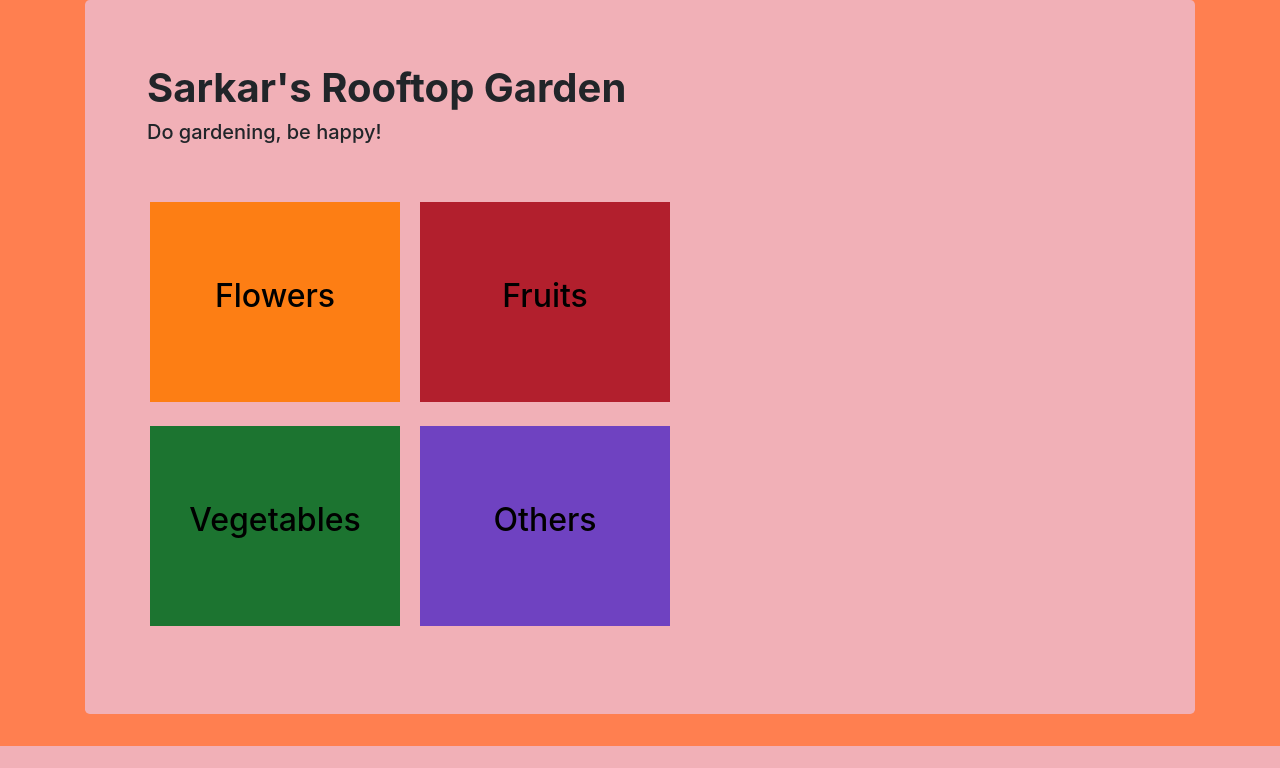
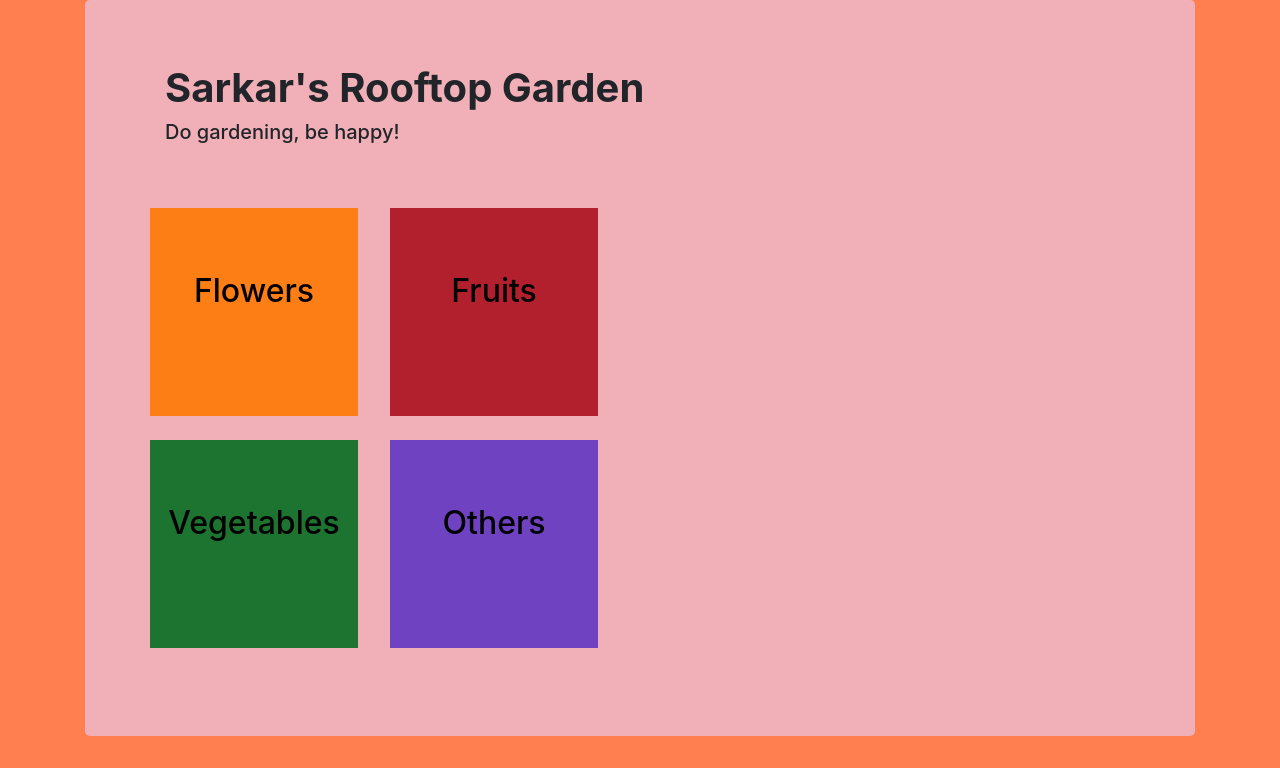
Before and after one commit to Suprove-99/sarkar_rooftop_garden, a Django app: page / in a window 1280 px wide. Shown: the part 56-824 px from the top of the page. Before the commit the page ends 802 px from the top, so only its background shows below. Run offline with Django 3.2, Linux system fonts and the light colour scheme; some libraries are stand-ins or nearby versions.

Commit message:
'px' to 'rpm'

```diff
--- a/templates/flowers.html
+++ b/templates/flowers.html
@@ -18,11 +18,12 @@
 </head>
 
 <body>
+
 <div class="jumbotron">
     <h1 style="text-align: center">Flowers</h1>
 </div>
 
-
+<div class="container-fluid">
     <div class="row">
         {% for x in object_list %}
             <div class="col col-md-3">
@@ -41,5 +42,7 @@
         {% endfor %}
     </div>
 
+</div>
+
 
 </body>
--- a/templates/home.html
+++ b/templates/home.html
@@ -3,6 +3,7 @@
 <head>
     <meta charset="UTF-8">
     <meta name="viewport" content="width=device-width, initial-scale=1.0">
+
     <title>Title</title>
     <!-- Latest compiled and minified CSS -->
     <link rel="stylesheet" href="https://maxcdn.bootstrapcdn.com/bootstrap/4.5.2/css/bootstrap.min.css">
@@ -27,23 +28,23 @@
     </ul>
 </nav>
 
+
 <div class="container ">
     <div class="jumbotron " style="background: #f1b0b7 ">
-
-        <div style="margin-left:30px ">
+        <div class="ml-5 mb-5">
             <h1><b>Sarkar's Rooftop Garden</b></h1>
             <h5> Do gardening, be happy!</h5>
         </div>
 
-        <!--------------------------------------------this shit works------------------------------------------->
-        <div class="row pb-4 pl-5 " style="column-gap: 20px; text-align: center ;padding-top: 50px ">
-            <a href="{% url 'flower' %}"><div class="column" style="background: #fd7e14; height: 200px; width: 250px;"> <h2 style="padding-top: 30%; color: black">Flowers</h2> </div></a>
-            <a href="{% url 'fruit' %}"> <div class="column" style="background: #b21f2d; height: 200px; width: 250px; alignment: bottom"><h2 style="padding-top: 30%; color: black"> Fruits</h2></div></a>
+        <!-- ----------------------------------------this shit works----------------------------------------- -->
+        <div class="row pb-4 pl-5 " style="column-gap: 2rem; text-align: center ;padding-top: 1rem ">
+            <a href="{% url 'flower' %}"><div class="column" style="background: #fd7e14; height: 13rem; width: 13rem;"> <h2 style="padding-top: 4rem; color: black">Flowers</h2> </div></a>
+            <a href="{% url 'fruit' %}"> <div class="column" style="background: #b21f2d; height: 13rem; width: 13rem; alignment: bottom"><h2 style="padding-top: 4rem; color: black"> Fruits</h2></div></a>
         </div>
 
-        <div class="row pb-4 pl-5" style="column-gap: 20px; text-align: center ">
-            <a href="{% url 'vegetable' %}"><div class="column" style="background:#1c7430 ; height: 200px; width: 250px"><h2 style="padding-top: 30%; color: black">Vegetables</h2></div></a>
-            <a href="{% url 'other' %}"><div class="column" style="background: #6f42c1; height: 200px; width: 250px "><h2 style="padding-top: 30%; color: black">Others</h2></div></a>
+        <div class="row pb-4 pl-5" style="column-gap: 2rem; text-align: center ">
+            <a href="{% url 'vegetable' %}"><div class="column" style="background:#1c7430 ; height: 13rem; width: 13rem"><h2 style="padding-top: 4rem; color: black">Vegetables</h2></div></a>
+            <a href="{% url 'other' %}"><div class="column" style="background: #6f42c1; height: 13rem; width: 13rem "><h2 style="padding-top: 4rem; color: black">Others</h2></div></a>
         </div>
 
     </div>
@@ -51,5 +52,6 @@
 </div>
 
 </div>
+
 </body>
 </html>
```
Also changed, not shown: garden/migrations/0001_initial.py. Lines whose indentation alone changed are shown as unchanged.
